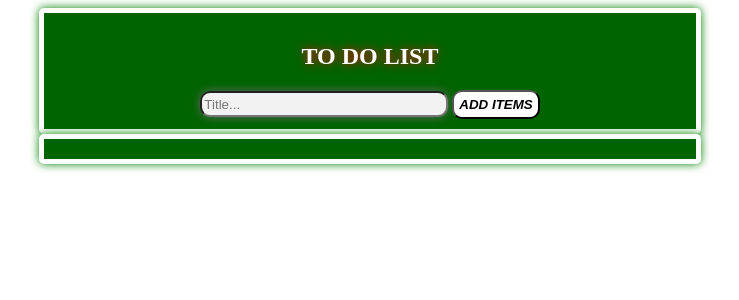
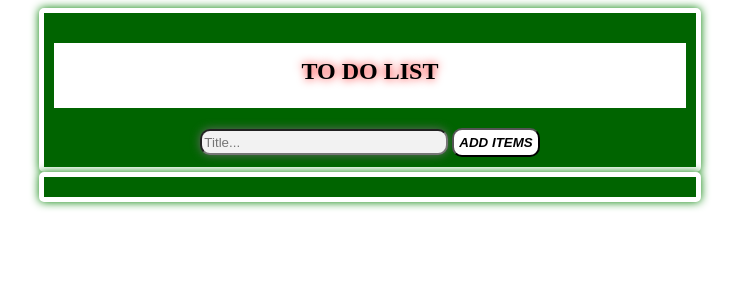
Before and after one commit to zitodev/todoProject, a PHP site: page /projectWork.html in a window 1280 px wide. Shown: the top 300 px of the page, without its empty margins (285-1024 px from the left). Run offline with PHP 8.4, Linux system fonts and the light colour scheme.

Commit message:
Update todo.css
some style is being added

```diff
--- a/todo.css
+++ b/todo.css
@@ -11,10 +11,14 @@ div{
 
 }
 h2{
-	color: white;
+	color: black;
 	text-transform: uppercase;
 	text-shadow: 0 0 10px red ;
 	font-weight: bold;
+	background: white;
+	height: 50px;
+	padding: 15px 5px 0 5px;
+
 }
 #newtask{
 	border-radius: 10px;
```
